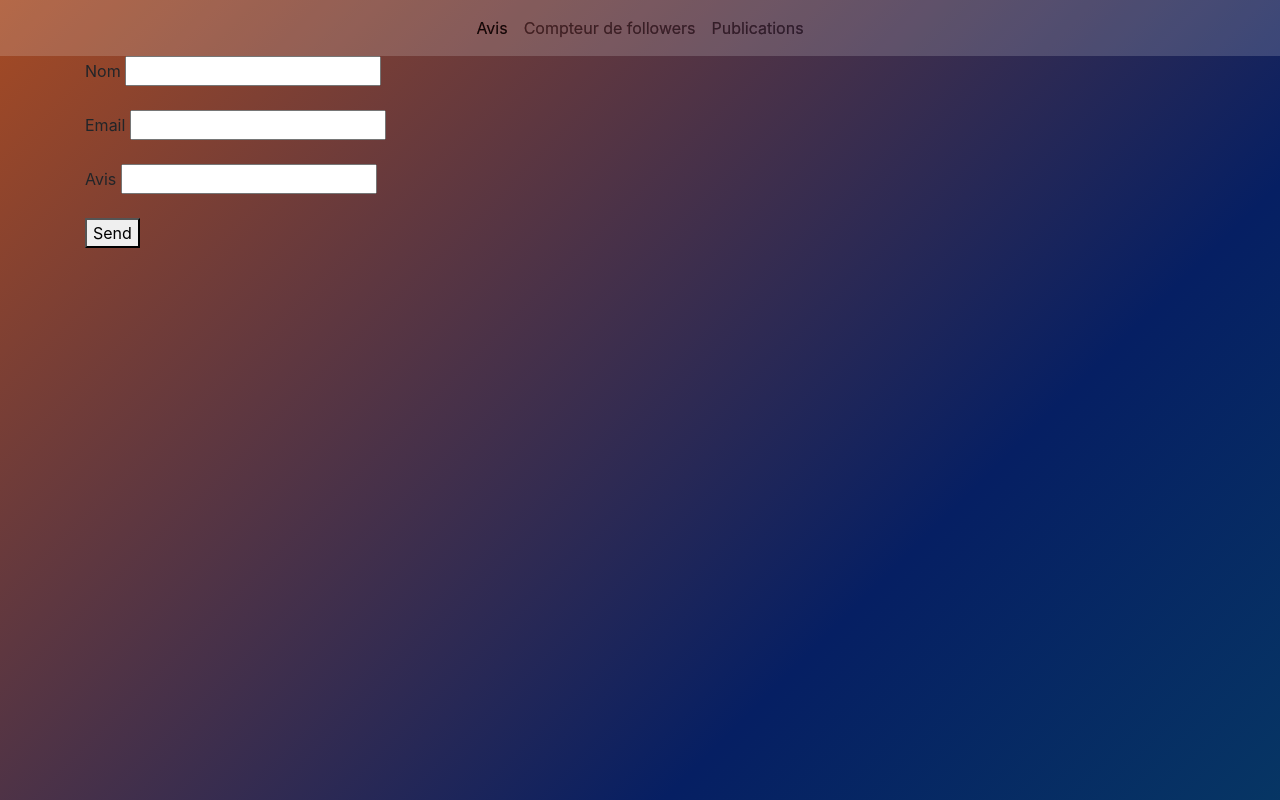
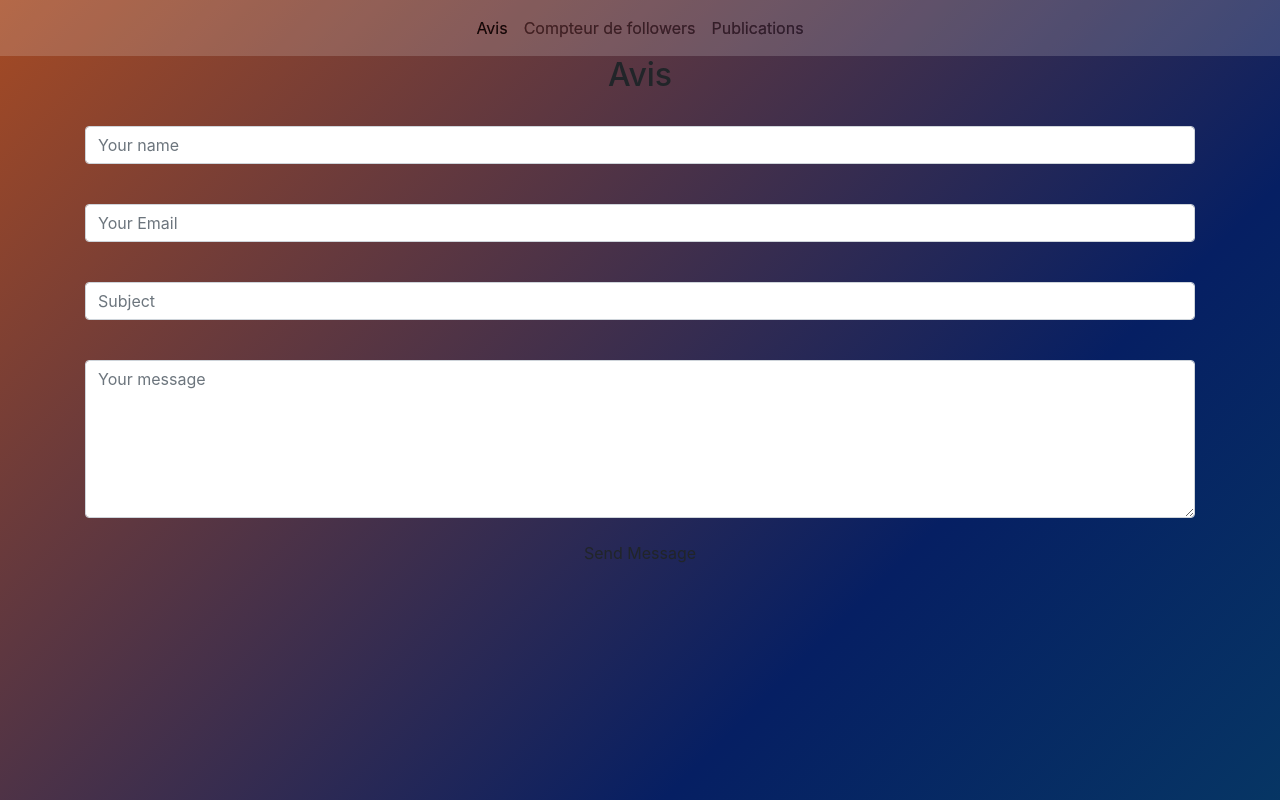
Before and after one commit to andronedev/instats, a plain HTML site: page p/avis.html in a window 1280 px wide. Drawn offline with Linux system fonts and the light colour scheme.

Commit message:
Update avis.html

```diff
--- a/p/avis.html
+++ b/p/avis.html
@@ -80,20 +80,50 @@
     </nav>
 
     <div class="container">
-        <form name="contact" netlify>
-          <p>
-            <label>Nom <input type="text" name="name" /></label>
-          </p>
-          <p>
-            <label>Email <input type="email" name="email" /></label>
-          </p>
-            <p>
-            <label>Avis <input type="text" name="avis" /></label>
-          </p>
-          <p>
-            <button type="submit">Send</button>
-          </p>
-        </form>
+
+      <div class="row">
+          <div class="col-xs-12 col-sm-12 col-md-12 col-lg-12 text-center">
+            <h2 class="form-title">Avis</h2>
+          </div>
+      </div>
+
+      <div class="row">
+
+          <div class="col-xs-12 col-sm-12 col-md-12 col-lg-12">
+
+              <form id="contact-form" name="avis" netlify class="form" action="#" onsubmit="return validateForm()" method="POST" role="form">
+
+                  <div class="form-group">
+                      <label class="form-label" id="nameLabel" for="name"></label>
+                      <input type="text" class="form-control" id="name" name="name" placeholder="Your name" tabindex="1">
+                  </div>
+
+                  <div class="form-group">
+                      <label class="form-label" id="emailLabel" for="email"></label>
+                      <input type="email" class="form-control" id="email" name="email" placeholder="Your Email" tabindex="2">
+                  </div>
+
+                  <div class="form-group">
+                      <label class="form-label" id="subjectLabel" for="sublect"></label>
+                      <input type="text" class="form-control" id="subject" name="subject" placeholder="Subject" tabindex="3">
+                  </div>
+
+                  <div class="form-group">
+                      <label class="form-label" id="messageLabel" for="message"></label>
+                      <textarea rows="6" cols="60" name="message" class="form-control" id="message" placeholder="Your message" tabindex="4"></textarea>
+                  </div>
+
+                  <div class="text-center margin-top-25">
+                      <button type="submit" class="btn btn-mod btn-border btn-large">Send Message</button>
+                  </div>
+
+              </form><!-- End form -->
+
+          </div><!-- End col -->
+
+      </div><!-- End row -->
+
+    </div><!-- End container -->
     </div>
     <script src="/assets/js/jquery.js"></script>
     <script src="/assets/js/popup.js"></script>
```
